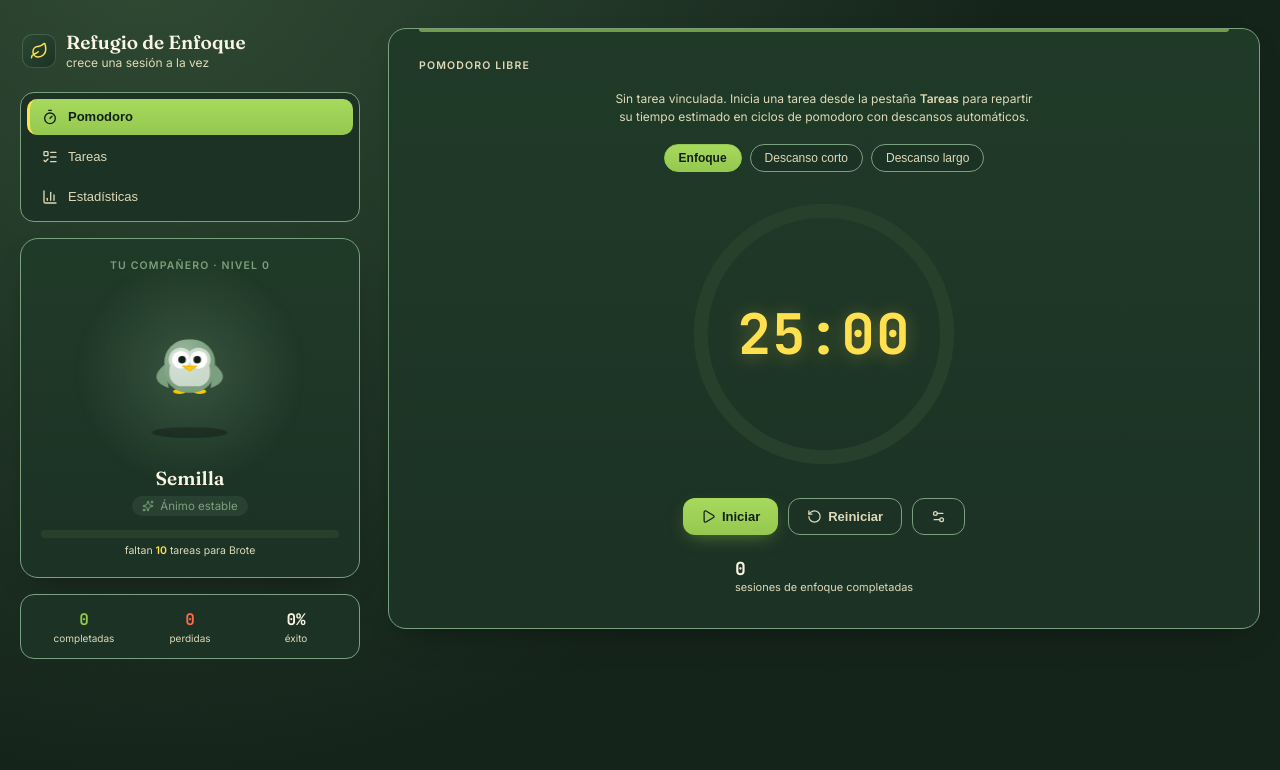
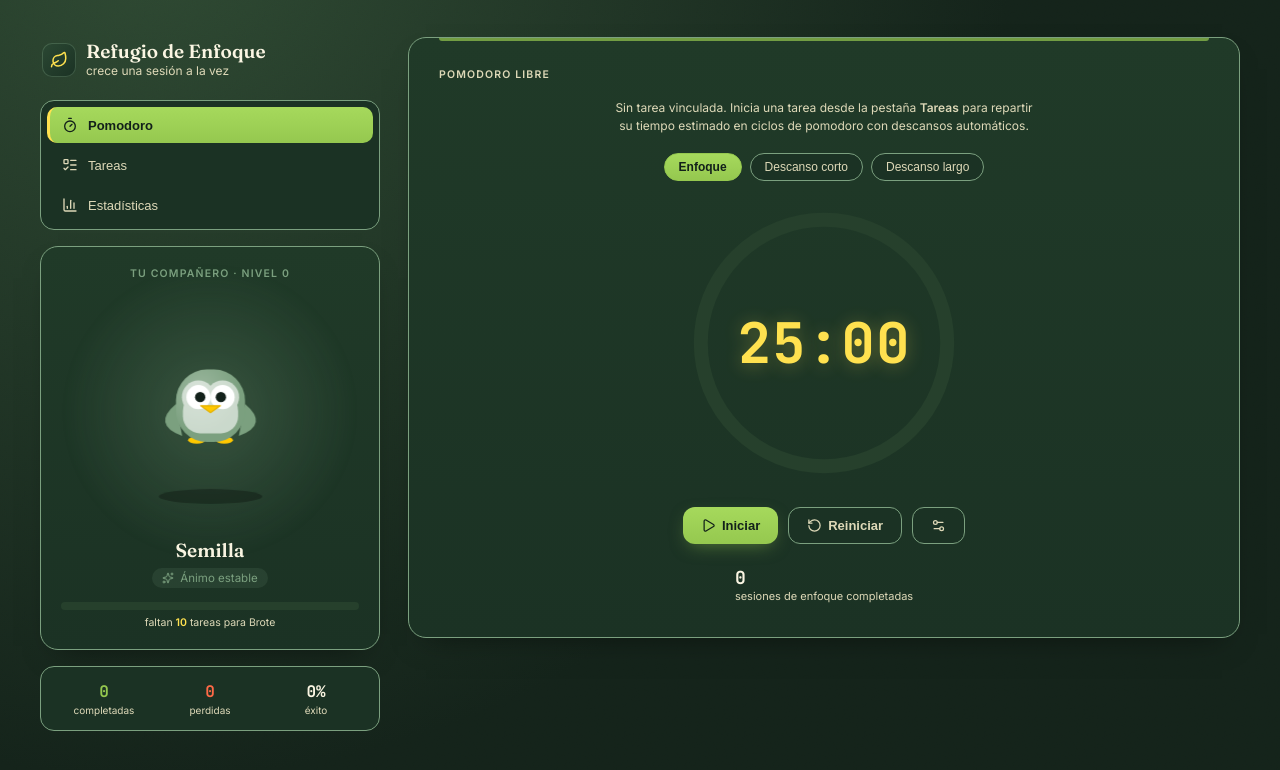
Before and after one commit to derekrojo120599/Focus-APP, a React (Vite) app: page / in a window 1280 px wide. Shown: the top 770 px of the page. Built offline with nearby package versions, Linux system fonts and the light colour scheme.

Commit message:
cambios en la interface

```diff
--- a/src/App.jsx
+++ b/src/App.jsx
@@ -108,7 +108,7 @@ function polar(cx, cy, r, deg) {
   return [cx + r * Math.cos(rad), cy + r * Math.sin(rad)];
 }
 
-function Companion({ level, mood, size = 176 }) {
+function Companion({ level, mood, size = 240 }) {
   const bodyColor = MOOD_COLOR[mood];
   const tilt = mood === "sad" ? -6 : mood === "happy" ? 2 : 0;
 
--- a/src/index.css
+++ b/src/index.css
@@ -9,6 +9,8 @@ body { overscroll-behavior-x: none; -webkit-touch-callout: none; }
   position: relative;
   min-height: 100vh;
   min-height: 100dvh;
+  display: flex;
+  flex-direction: column;
   background: radial-gradient(circle at 12% -10%, #2F4A33 0%, #14231A 60%), #12201A;
   color: #FBF6E3;
   font-family: 'Inter', sans-serif;
@@ -25,7 +27,7 @@ body { overscroll-behavior-x: none; -webkit-touch-callout: none; }
 
 .app-shell {
   position: relative; z-index: 1;
-  max-width: 1440px; margin: 0 auto;
+  width: 100%; max-width: 1200px; margin: auto;
   display: grid; grid-template-columns: 340px 1fr; gap: 28px; align-items: start;
 }
 @media (max-width: 900px) {
```
